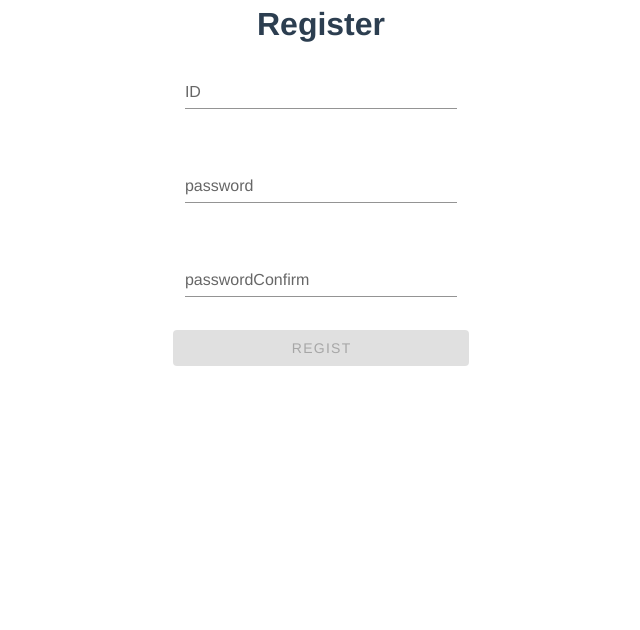
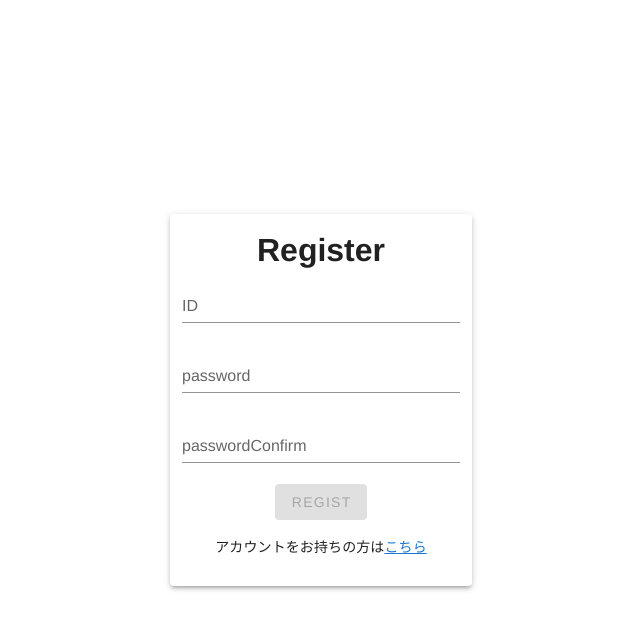
Before and after one commit to Hidemasa-Kajita/vue-bbs, a Vue app: page /register in a window 1280 px wide. Shown: the top 630 px of the page, without its empty margins (319-959 px from the left). Built offline with nearby package versions, Linux system fonts and the light colour scheme.

Commit message:
change card layout

```diff
--- a/src/App.vue
+++ b/src/App.vue
@@ -1,5 +1,5 @@
 <template>
-  <v-app>
+  <v-app :style="{ background: $vuetify.theme.themes.light.background }">
     <v-main>
       <router-view />
     </v-main>
--- a/src/components/atoms/TextInputBox.vue
+++ b/src/components/atoms/TextInputBox.vue
@@ -1,7 +1,5 @@
 <template>
-  <v-col cols="12" sm="6" md="3">
-    <v-text-field :label="label" v-model="setValue"> </v-text-field>
-  </v-col>
+  <v-text-field :label="label" v-model="setValue"> </v-text-field>
 </template>
 
 <script>
--- a/src/views/Login.vue
+++ b/src/views/Login.vue
@@ -1,8 +1,10 @@
 <template>
   <v-app>
+    <v-row class="flex-column" justify="center" align-content="center">
+      <v-col cols="12" sm="6" md="3">
+        <v-card>
           <h1>Login</h1>
           <v-container>
-      <v-row class="flex-column" justify="center" align-content="center">
             <TextInputBox
               :label="idInputName"
               :id="idofIdName"
@@ -14,13 +16,17 @@
               :inputValue.sync="passwordInputValue"
             />
             <SubmitBtn :name="submitBtnName" @onSubmit="login" />
-      </v-row>
-    </v-container>
-
-    {{ isLogin }}
+            <v-card-text>
+              アカウント登録は<router-link to="/register">こちら</router-link
+              >から
+            </v-card-text>
             <p class="error__msg" v-if="isFailedLogin">
               IDまたはpasswordに誤りがあります。
             </p>
+          </v-container>
+        </v-card>
+      </v-col>
+    </v-row>
   </v-app>
 </template>
 
--- a/src/views/Register.vue
+++ b/src/views/Register.vue
@@ -1,9 +1,10 @@
 <template>
   <v-app>
+    <v-row class="flex-column" justify="center" align-content="center">
+      <v-col cols="12" sm="6" md="3">
+        <v-card elevation="3">
+          <v-container>
             <h1>Register</h1>
-    <v-form ref="regist_form">
-      <v-container>
-        <v-row class="flex-column" justify="center" align-content="center">
             <TextInputBox
               :label="idInputName"
               :id="idofIdName"
@@ -24,9 +25,15 @@
               :isDisabled="isDisabled"
               @onSubmit="regist"
             />
+            <v-card-text>
+              アカウントをお持ちの方は<router-link to="/login"
+                >こちら</router-link
+              >
+            </v-card-text>
+          </v-container>
+        </v-card>
+      </v-col>
     </v-row>
-      </v-container>
-    </v-form>
   </v-app>
 </template>
 
```
Lines whose indentation alone changed are shown as unchanged.
